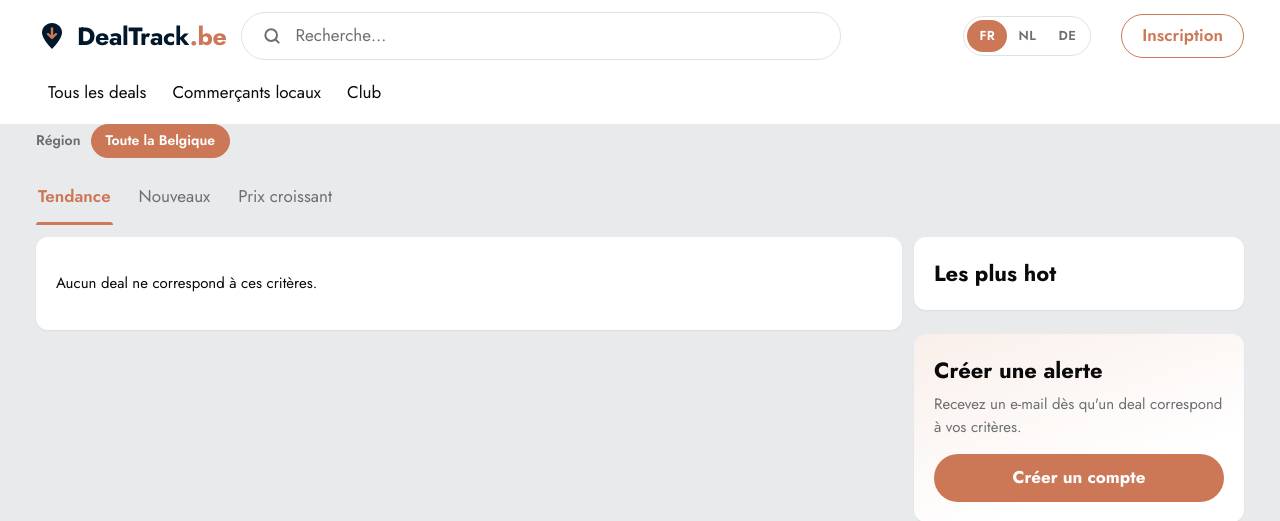
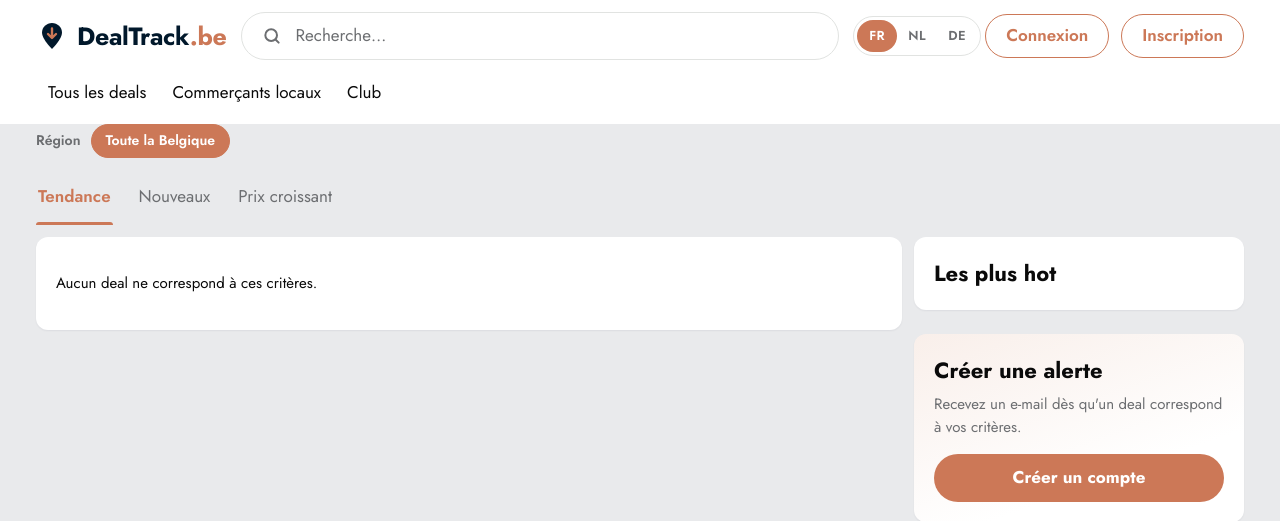
Before and after one commit to chenanisd-cyber/DealTrack, a Django app: page /fr/ in a window 1280 px wide. Shown: the top 521 px of the page. Run offline with Django 5.2, Linux system fonts and the light colour scheme; data that the repository does not hold is empty.

Commit message:
fix(web): ajouter le bouton de connexion dans la navigation
Les visiteurs ne pouvaient pas s'authentifier car seul le bouton d'inscription était affiché dans l'en-tête.

```diff
--- a/templates/base.html
+++ b/templates/base.html
@@ -56,7 +56,7 @@
       </form>
       <a class="pill is-accent" href="{% url 'deals:submit' %}">{% trans "Publier" %}</a>
       {% else %}
-        <a class="pill is-ghost" href="{% url 'accounts:login' %}"><span class="label">{% trans "Connexion" %}</span></a>
+      <a class="pill is-accent" style="margin-right: 8px;" href="{% url 'accounts:login' %}">{% trans "Connexion" %}</a>
       <a class="pill is-accent" href="{% url 'accounts:register' %}">{% trans "Inscription" %}</a>
       {% endif %}
     </div>
```
Lines whose indentation alone changed are shown as unchanged.
